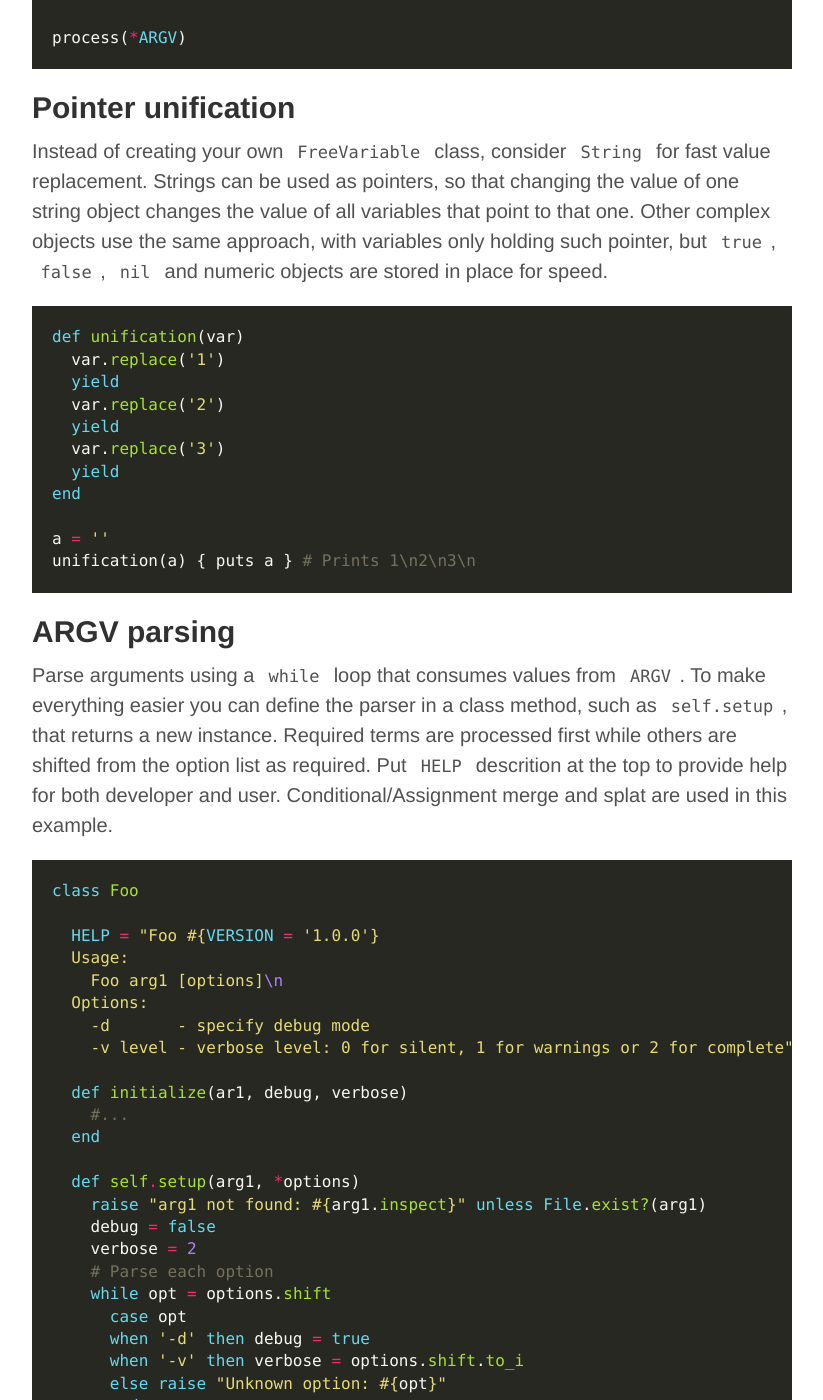
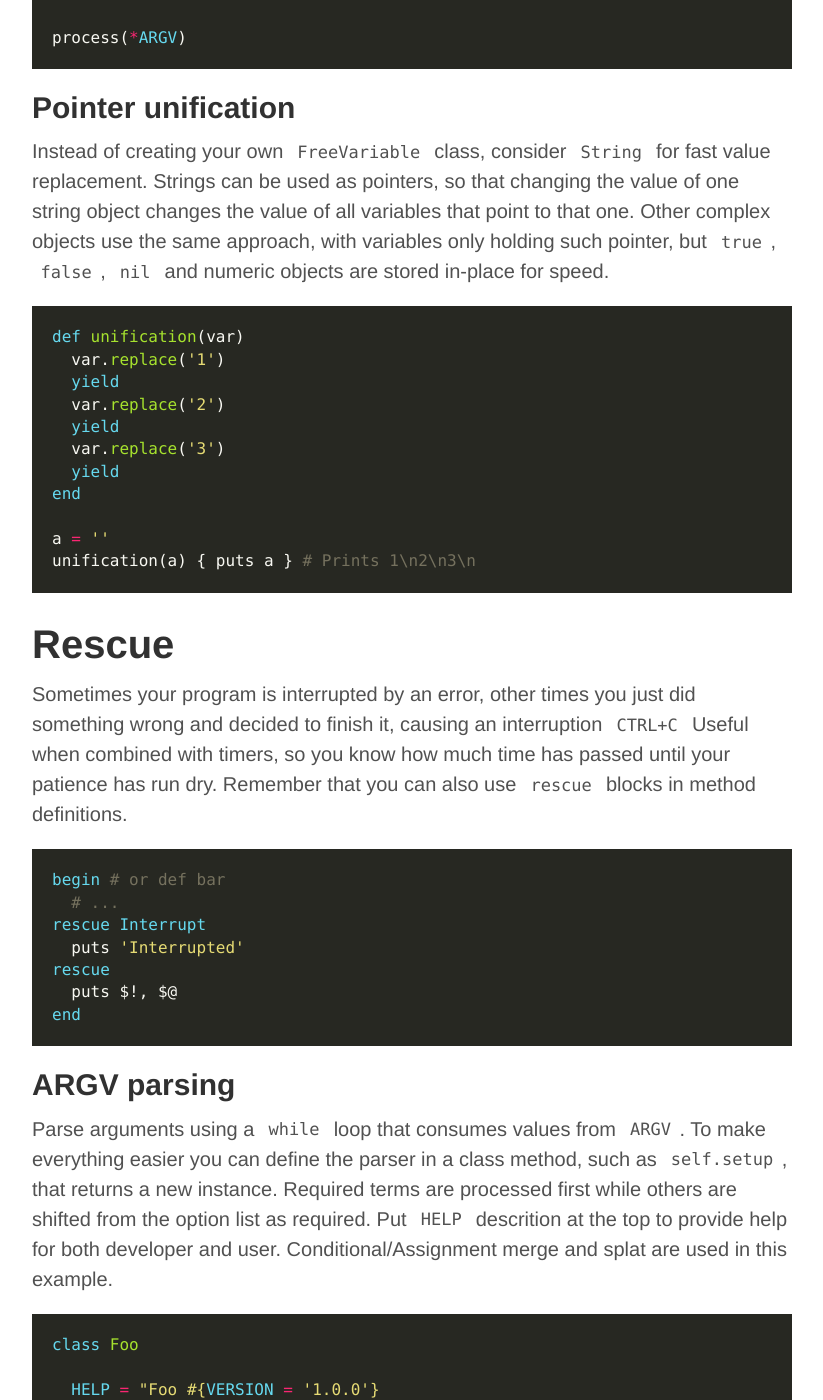
Before and after one commit to Maumagnaguagno/maumagnaguagno.github.io, a Jekyll site: the page built from Ruby.md, in a window 1280 px wide and 1400 px high, scrolled down 1026 px. Shown: the whole window, without its empty margins (228-1051 px from the left). Built offline with Jekyll 4.4.1, drawn with Linux system fonts in a browser that asks for light colours.

Commit message:
Add rescue block

````diff
--- a/Ruby.md
+++ b/Ruby.md
@@ -43,7 +43,7 @@ process(*ARGV)
 ## Pointer unification
 Instead of creating your own ``FreeVariable`` class, consider ``String`` for fast value replacement.
 Strings can be used as pointers, so that changing the value of one string object changes the value of all variables that point to that one.
-Other complex objects use the same approach, with variables only holding such pointer, but ``true``, ``false``, ``nil`` and numeric objects are stored in place for speed.
+Other complex objects use the same approach, with variables only holding such pointer, but ``true``, ``false``, ``nil`` and numeric objects are stored in-place for speed.
 
 ```ruby
 def unification(var)
@@ -57,6 +57,21 @@ end
 
 a = ''
 unification(a) { puts a } # Prints 1\n2\n3\n
+```
+
+# Rescue
+Sometimes your program is interrupted by an error, other times you just did something wrong and decided to finish it, causing an interruption ``CTRL+C``
+Useful when combined with timers, so you know how much time has passed until your patience has run dry.
+Remember that you can also use ``rescue`` blocks in method definitions.
+
+```ruby
+begin # or def bar
+  # ...
+rescue Interrupt
+  puts 'Interrupted'
+rescue
+  puts $!, $@
+end
 ```
 
 ## ARGV parsing
````
